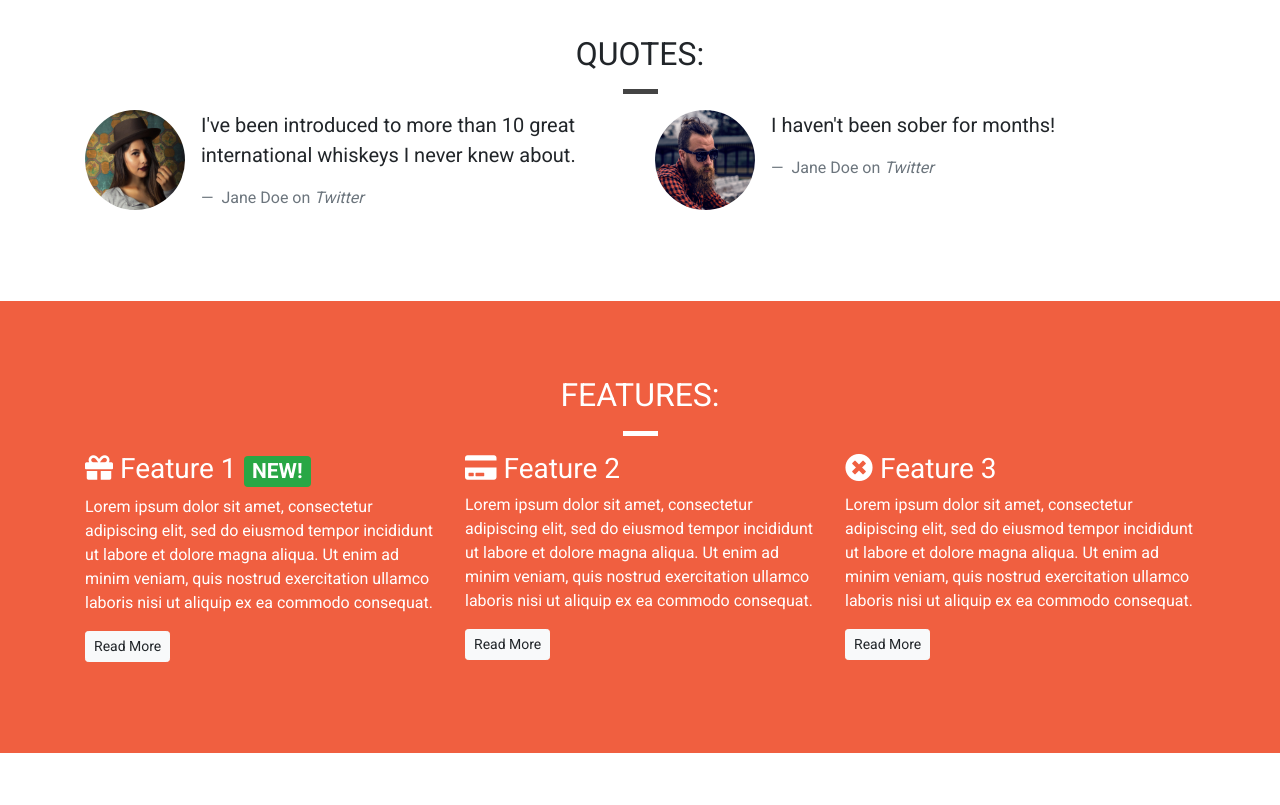
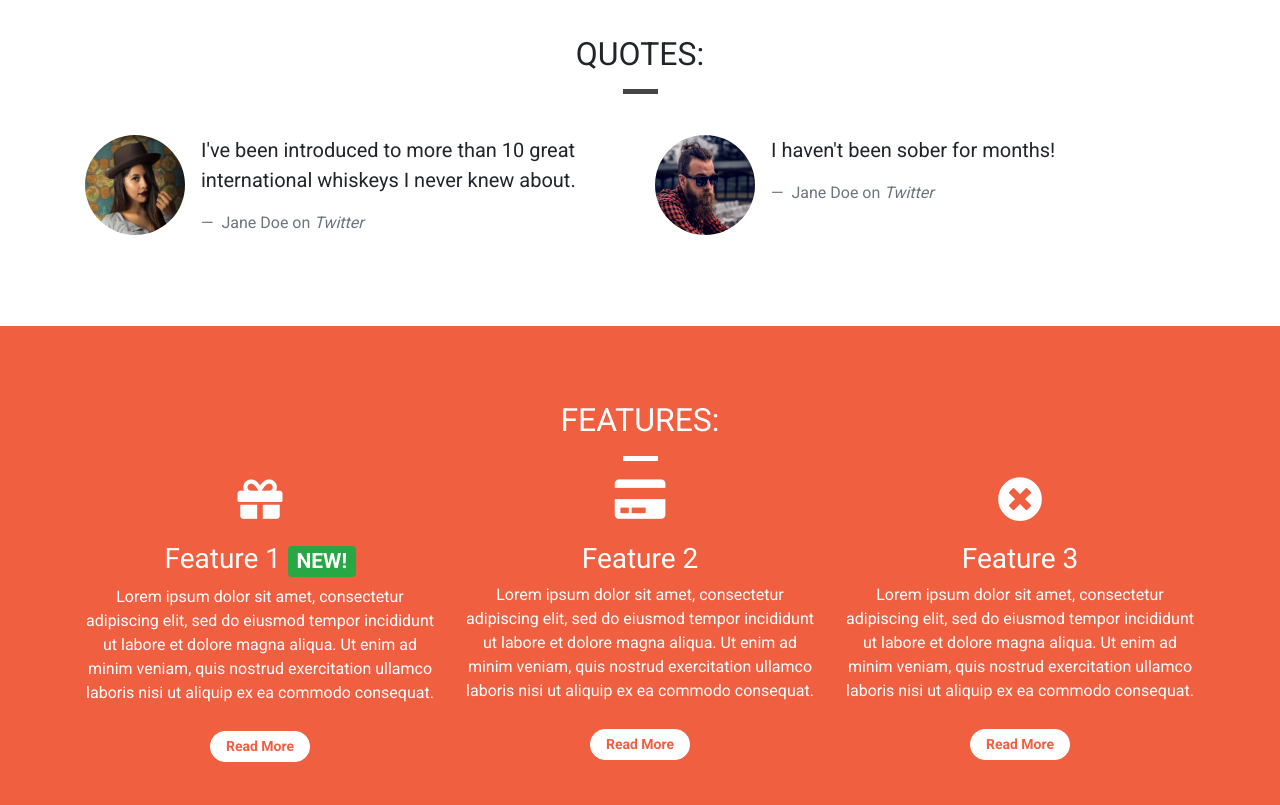
Before and after one commit to jccacho18/whiskey-drop, a plain HTML site: page index.html in a window 1280 px wide. Shown: the part 840-1645 px from the top of the page. Before the commit the page ends 1593 px from the top, so only its background shows below. Drawn offline with nearby package versions, Linux system fonts and the light colour scheme.

Commit message:
Added feature element to html/css

```diff
--- a/css/style.css
+++ b/css/style.css
@@ -35,6 +35,10 @@ body {
 
 .page-header h2 {
     margin-top: 0;
+}
+
+.quotes .page-header {
+    margin-bottom: 25px;
 }
 
 .callout-container {
@@ -171,3 +175,26 @@ body {
     border-color: #df4929;
     color: white;
 }
+
+/* Features */
+
+.feature {
+    text-align: center;
+    margin-bottom: 40px;
+}
+
+.feature i {
+    margin-bottom: 20px;
+    font-size: 45px;
+    line-height: 45px;
+}
+
+.feature .btn {
+    background-color: white;
+    border-color: white;
+    border-radius: 15px;
+    min-width: 100px;
+    font-weight: bold;
+    margin-top: 10px;
+    color: #f05f40;
+}
--- a/index.html
+++ b/index.html
@@ -203,7 +203,7 @@
           <div class="col-12 col-md-6 col-lg-4">
             <div class="feature">
               <h3>
-                <i class="fas fa-gift d-none d-sm-inline"></i> Feature 1
+                <i class="fas fa-gift d-none d-sm-block"></i> Feature 1
                 <span class="badge badge-success">NEW!</span>
               </h3>
               <p>
@@ -219,7 +219,7 @@
           <div class="col-12 col-md-6 col-lg-4">
             <div class="feature">
               <h3>
-                <i class="fas fa-credit-card d-none d-sm-inline"></i> Feature 2
+                <i class="fas fa-credit-card d-none d-sm-block"></i> Feature 2
               </h3>
               <p>
                 Lorem ipsum dolor sit amet, consectetur adipiscing elit, sed do
@@ -233,7 +233,7 @@
           <div class="col-12 d-md-none d-lg-block col-lg-4">
             <div class="feature">
               <h3>
-                <i class="fas fa-times-circle d-none d-sm-inline"></i> Feature 3
+                <i class="fas fa-times-circle d-none d-sm-block"></i> Feature 3
               </h3>
               <p>
                 Lorem ipsum dolor sit amet, consectetur adipiscing elit, sed do
```
